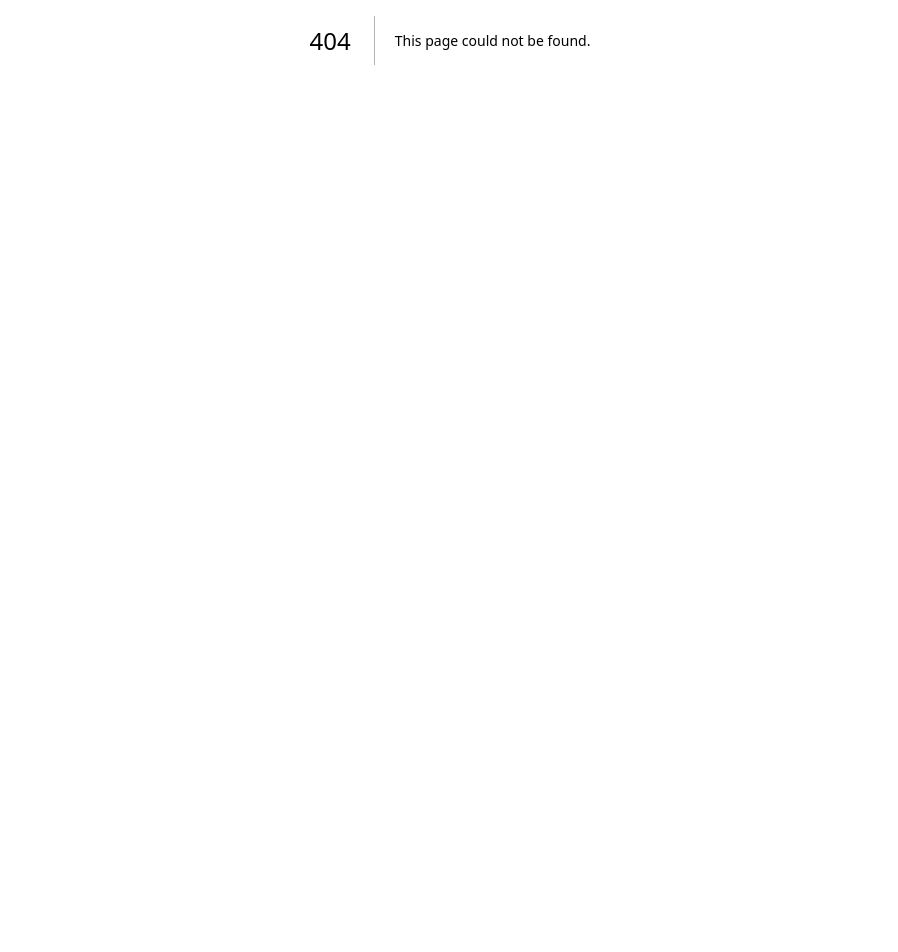
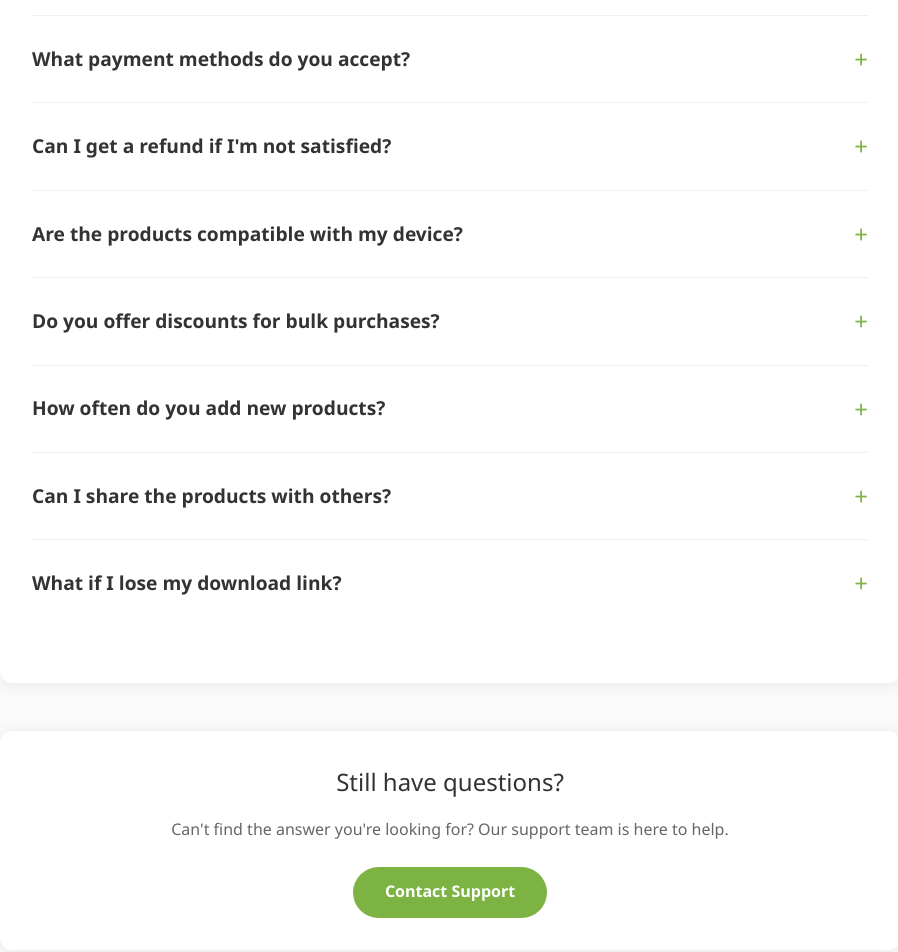
Before and after one commit to bearners676-debug/tina-nextjs-starter, a Next.js app: page /faq in a window 1280 px wide. Before the commit this address had no page. Shown: the part 360-1312 px from the top of the page, without its empty margins (190-1088 px from the left). Before the commit the page ends 800 px from the top, so only its background shows below. Built offline with nearby package versions, Linux system fonts and the light colour scheme.

Commit message:
Create FAQ page.tsx

```diff
--- /dev/null
+++ b/app/faq/page.tsx
@@ -0,0 +1,122 @@
+'use client';
+
+import Navigation from '@/components/Navigation';
+import Footer from '@/components/Footer';
+import { useState } from 'react';
+
+const faqs = [
+  {
+    question: 'How do I download my purchased products?',
+    answer: 'After completing your purchase, you\'ll receive an email with download links for all your products. You can also access them from the confirmation page immediately after checkout.'
+  },
+  {
+    question: 'What payment methods do you accept?',
+    answer: 'We accept all major credit cards (Visa, MasterCard, American Express), PayPal, and Razorpay. All payments are processed securely through encrypted gateways.'
+  },
+  {
+    question: 'Can I get a refund if I\'m not satisfied?',
+    answer: 'Yes! We offer a 30-day money-back guarantee. If you\'re not completely satisfied with your purchase, contact us within 30 days for a full refund, no questions asked.'
+  },
+  {
+    question: 'Are the products compatible with my device?',
+    answer: 'All our digital products are in PDF format and work on any device - computers, tablets, smartphones, and e-readers. You can download and use them immediately on your preferred device.'
+  },
+  {
+    question: 'Do you offer discounts for bulk purchases?',
+    answer: 'Yes! Check out our Bundle section for pre-made bundles with savings up to 40%. For custom bulk orders (10+ products), contact our support team for special pricing.'
+  },
+  {
+    question: 'How often do you add new products?',
+    answer: 'We release new products monthly! Subscribe to our newsletter to be the first to know about new releases and exclusive discounts.'
+  },
+  {
+    question: 'Can I share the products with others?',
+    answer: 'Our products are for personal use only. Each purchase is licensed to a single user. For team or organizational use, please contact us for volume licensing options.'
+  },
+  {
+    question: 'What if I lose my download link?',
+    answer: 'No worries! Contact our support team with your order number or email address, and we\'ll resend your download links within 24 hours.'
+  }
+];
+
+export default function FAQPage() {
+  const [openIndex, setOpenIndex] = useState<number | null>(null);
+
+  return (
+    <>
+      <Navigation />
+
+      <div style={{ minHeight: '80vh', background: '#fafafa', padding: '3rem 5%' }}>
+        <div style={{ maxWidth: '900px', margin: '0 auto' }}>
+
+          <h1 style={{ fontSize: '2.5rem', marginBottom: '0.5rem', textAlign: 'center', color: '#222' }}>Frequently Asked Questions</h1>
+          <p style={{ fontSize: '1.1rem', color: '#666', textAlign: 'center', marginBottom: '3rem' }}>
+            Find answers to common questions about our products and services.
+          </p>
+
+          <div style={{ background: 'white', borderRadius: '12px', padding: '2rem', boxShadow: '0 2px 15px rgba(0,0,0,0.08)' }}>
+            {faqs.map((faq, index) => (
+              <div
+                key={index}
+                style={{
+                  borderBottom: index !== faqs.length - 1 ? '1px solid #f0f0f0' : 'none',
+                  paddingBottom: '1.5rem',
+                  marginBottom: '1.5rem'
+                }}
+              >
+                <button
+                  onClick={() => setOpenIndex(openIndex === index ? null : index)}
+                  style={{
+                    width: '100%',
+                    display: 'flex',
+                    justifyContent: 'space-between',
+                    alignItems: 'center',
+                    background: 'none',
+                    border: 'none',
+                    padding: '0',
+                    cursor: 'pointer',
+                    textAlign: 'left'
+                  }}
+                >
+                  <h3 style={{ fontSize: '1.2rem', color: '#333', fontWeight: 600, paddingRight: '1rem' }}>
+                    {faq.question}
+                  </h3>
+                  <span style={{ fontSize: '1.5rem', color: '#7CB342', flexShrink: 0 }}>
+                    {openIndex === index ? '−' : '+'}
+                  </span>
+                </button>
+
+                {openIndex === index && (
+                  <p style={{
+                    fontSize: '1rem',
+                    color: '#666',
+                    lineHeight: 1.8,
+                    marginTop: '1rem',
+                    paddingRight: '2rem'
+                  }}>
+                    {faq.answer}
+                  </p>
+                )}
+              </div>
+            ))}
+          </div>
+
+          <div style={{ textAlign: 'center', marginTop: '3rem', padding: '2rem', background: 'white', borderRadius: '12px', boxShadow: '0 2px 15px rgba(0,0,0,0.08)' }}>
+            <h3 style={{ fontSize: '1.5rem', marginBottom: '1rem', color: '#333' }}>Still have questions?</h3>
+            <p style={{ fontSize: '1rem', color: '#666', marginBottom: '1.5rem' }}>
+              Can't find the answer you're looking for? Our support team is here to help.
+            </p>
+            <a
+              href="/contact"
+              style={{ display: 'inline-block', padding: '0.8rem 2rem', background: '#7CB342', color: 'white', borderRadius: '50px', textDecoration: 'none', fontWeight: 600 }}
+            >
+              Contact Support
+            </a>
+          </div>
+        </div>
+      </div>
+
+      <Footer />
+    </>
+  );
+}
```
